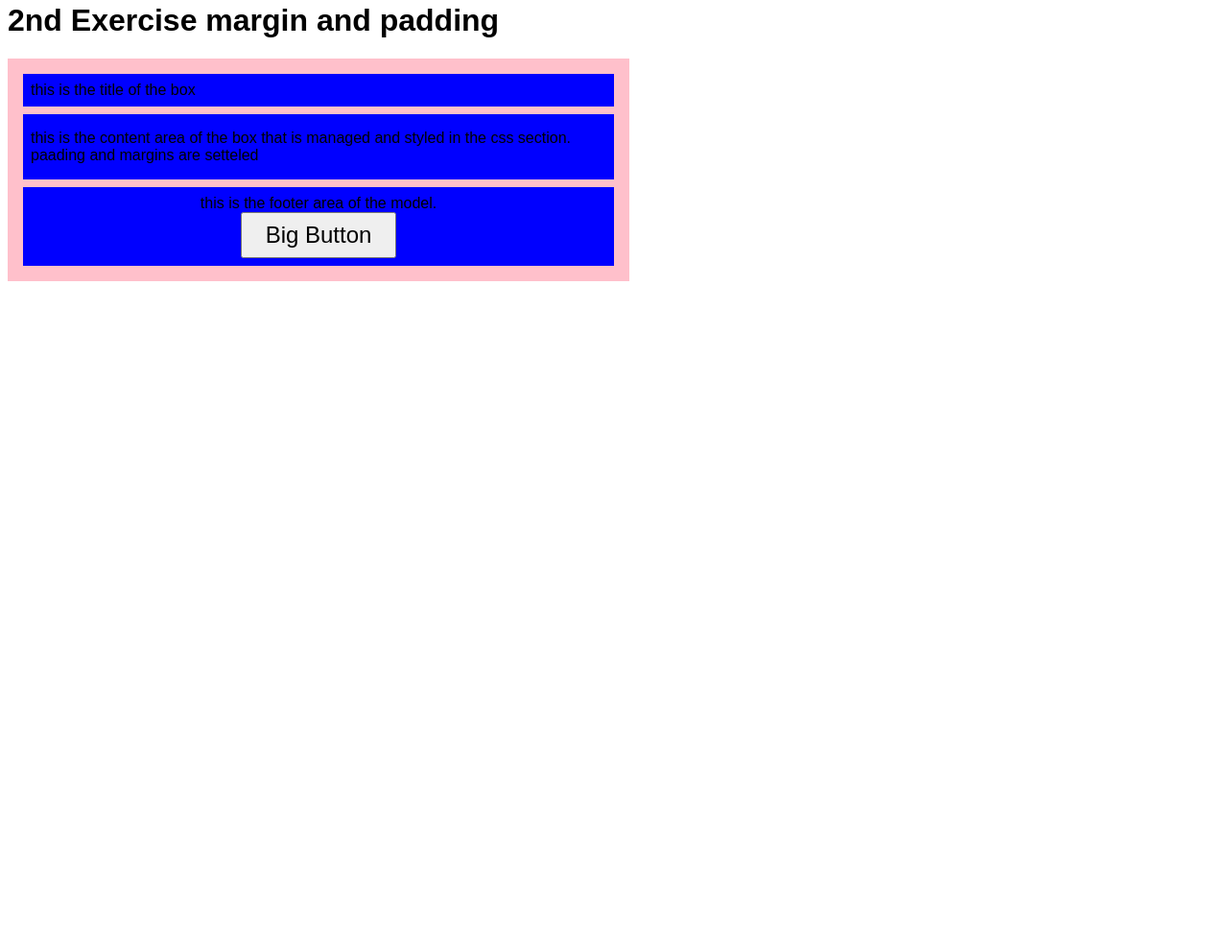
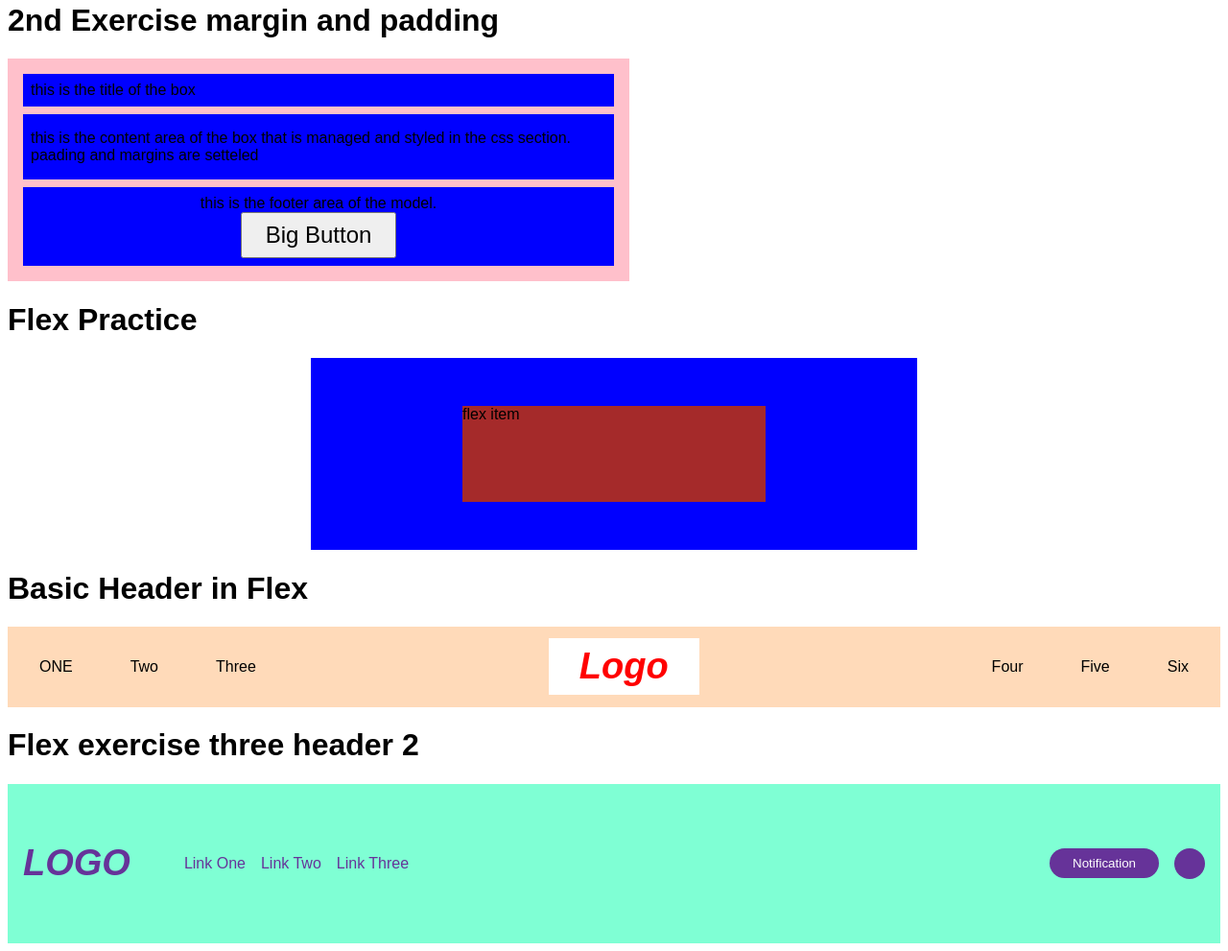
Before and after one commit to softechNawazAli/-css-exercises, a plain HTML site: page index.html in a window 1280 px wide. Shown: the part 856-1847 px from the top of the page at 96% size. Before the commit the page ends 1157 px from the top, so only its background shows below. Drawn offline with Linux system fonts and the light colour scheme.

Commit message:
css flex pracxtice chapter 3

```diff
--- a/index.html
+++ b/index.html
@@ -1,58 +1,106 @@
 <!DOCTYPE html>
 <html lang="en">
   <head>
-    <meta charset="UTF-8">
-    <meta http-equiv="X-UA-Compatible" content="IE=edge">
-    <meta name="viewport" content="width=device-width, initial-scale=1.0">
+    <meta charset="UTF-8" />
+    <meta http-equiv="X-UA-Compatible" content="IE=edge" />
+    <meta name="viewport" content="width=device-width, initial-scale=1.0" />
     <title>css Practice</title>
     <style rel="stylesheet">
       .container .text {
         background-color: yellow;
         font-size: 24px;
         text-align: center;
-            color:red;
-
+        color: red;
       }
     </style>
-    <link href="style.css" rel="stylesheet">
+    <link href="style.css" rel="stylesheet" />
   </head>
   <body>
-    <h1> CSS Practice </h1>
+    <h1>CSS Practice</h1>
     <div class="container">
+      <p class="text">this is style text inside the dive tool.</p>
+    </div>
     <p class="text">
-        this is style text inside the dive tool.
+      this is unstyled text outside the container which is not descendant.
     </p>
+    <p class="text">
+      this is unstyled text outside the container which is not descendant.
+    </p>
+    <div class="container">
+      <p class="text">this is another styled text . it is descendant.</p>
     </div>
-<p class="text">this is unstyled text outside the container which is not descendant.</p>
-<p class="text">this is unstyled text outside the container which is not descendant.</p>
-<div class="container">
-    <p class="text"> this is another styled text . it is descendant. </p>
-</div><br>
+    <br />
     <!--  -->
     <p class="para">I'm just a paragraph with extra bold text!</p>
-    <p class="para small-para child">I'm a smaller paragraph, also with extra bold text!</p>
+    <p class="para small-para child">
+      I'm a smaller paragraph, also with extra bold text!
+    </p>
 
     <button id="confirm-button " class="confirm">Confirm</button>
     <button id="cancel-button" class="button">Cancel</button>
 
     <div class="text">I'm a div with thin text!</div>
-    <div class="text">I'm a div with thin text and a child div!
+    <div class="text">
+      I'm a div with thin text and a child div!
       <div class="child">I'm a smaller child div with extra bold text.</div>
-    </div><br>
+    </div>
+    <br />
 
-    <h1> Exercise margin and padding</h1>
+    <h1>Exercise margin and padding</h1>
 
-    <div class="div1"> this is first div </div>
-    <div class="div2"> this is second div</div>
+    <div class="div1">this is first div</div>
+    <div class="div2">this is second div</div>
     <div class="div3">this is the third div aligned to left</div>
 
-    <h1> 2nd Exercise margin and padding</h1>
+    <h1>2nd Exercise margin and padding</h1>
 
     <div class="container">
-    <div class="title"> this is the title of the box</div>
-    <div class="content-area"> this is the content area of the box that is managed and styled in the css section. paading and margins are setteled</div>
-    <div class="footer">this is the footer area of the model. <br>
-        <input type="button" value="Big Button" class="big-button">
+      <div class="title">this is the title of the box</div>
+      <div class="content-area">
+        this is the content area of the box that is managed and styled in the
+        css section. paading and margins are setteled
+      </div>
+      <div class="footer">
+        this is the footer area of the model. <br />
+        <input type="button" value="Big Button" class="big-button" />
+      </div>
+    </div>
+    <h1>Flex Practice</h1>
+    <div class="flex-container">
+      <div class="flex-item">flex item</div>
+    </div>
+    <h1>Basic Header in Flex</h1>
+    <div class="header">
+      <div class="right-link">
+        <ul>
+          <li class="right-group">ONE</li>
+          <li class="right-group">Two</li>
+          <li class="right-group">Three</li>
+        </ul>
+      </div>
+      <div class="logo">Logo</div>
+      <div>
+        <ul>
+          <li>Four</li>
+          <li>Five</li>
+          <li>Six</li>
+        </ul>
+      </div>
+    </div>
+    <h1>Flex exercise three header 2</h1>
+    <div class="header-2">
+        <div class="left">
+            <div class="logo"> LOGO</div>
+
+        <ul class="links">
+            <li><a href="#">Link One</a></li>
+            <li><a href="#">Link Two</a></li>
+            <li><a href="#">Link Three</a></li>
+        </ul>
+    </div>
+    <div class="right">
+        <button class="notification">Notification</button>
+        <div class="circle"></div>
     </div>
     </div>
   </body>
--- a/style.css
+++ b/style.css
@@ -1,4 +1,6 @@
+@import url('https://fonts.googleapis.com/css2?family=Besley:ital,wght@0,400;1,900&display=swap');
 body{
+
     font-family:Arial, Helvetica, sans-serif
   }
 
@@ -83,3 +85,90 @@ body{
     font-size:24px;
     padding: 8px 24px 8px 24px;
   }
+  .flex-container{
+    background-color: blue;
+    display:flex;
+    justify-content:center;
+    width: 50%;
+    margin-left: 25%;
+    height: 200px;
+    align-items: center;
+  }
+  .flex-item{
+
+    width:50%;
+    height: 50%;
+    background-color: brown;
+    align-items:center
+  }
+  .header{
+    display: flex;
+    background-color: peachpuff;
+    padding:8px;
+    align-items:center;
+    justify-content: space-between;
+  }
+  .header ul{
+    display: flex;
+    margin:0;
+    padding: 0;
+    gap:10px;
+    list-style-type: none;
+  }
+  .header .logo{
+    background-color: white;
+    color:red;
+    font-size: 38px;
+    font-weight: 900;
+    padding: 8px 32px;
+
+  }
+  .header li{
+    margin:25px;
+  }
+  .header-2{
+    background-color:aquamarine;
+    height: 150px;
+    display: flex;
+    justify-content: space-between;
+    padding:8px;
+
+  }
+  .left, .right{
+    display: flex;
+    padding: 8px;
+    gap:16px;
+    align-items: center;
+  }
+  .links{
+    display: flex;
+    gap:16px;
+    color:rebeccapurple;
+    align-items: center;
+  }
+  .header-2 .links a{
+    text-decoration: none;
+    color:rebeccapurple;
+  }
+.left > ul{
+  list-style-type: none;
+}
+.logo{
+  font-size:38px;
+  color:rebeccapurple;
+  font-weight: 900;
+  font-style: italic;
+}
+.right button{
+  border-radius: 18px;
+  background-color: rebeccapurple;
+  color:white;
+  border:none;
+  padding: 8px 24px;
+}
+.circle{
+  border-radius: 50%;
+  background-color: rebeccapurple;
+  width:32px;
+  height: 32px;
+}
```
Lines whose indentation alone changed are shown as unchanged.
